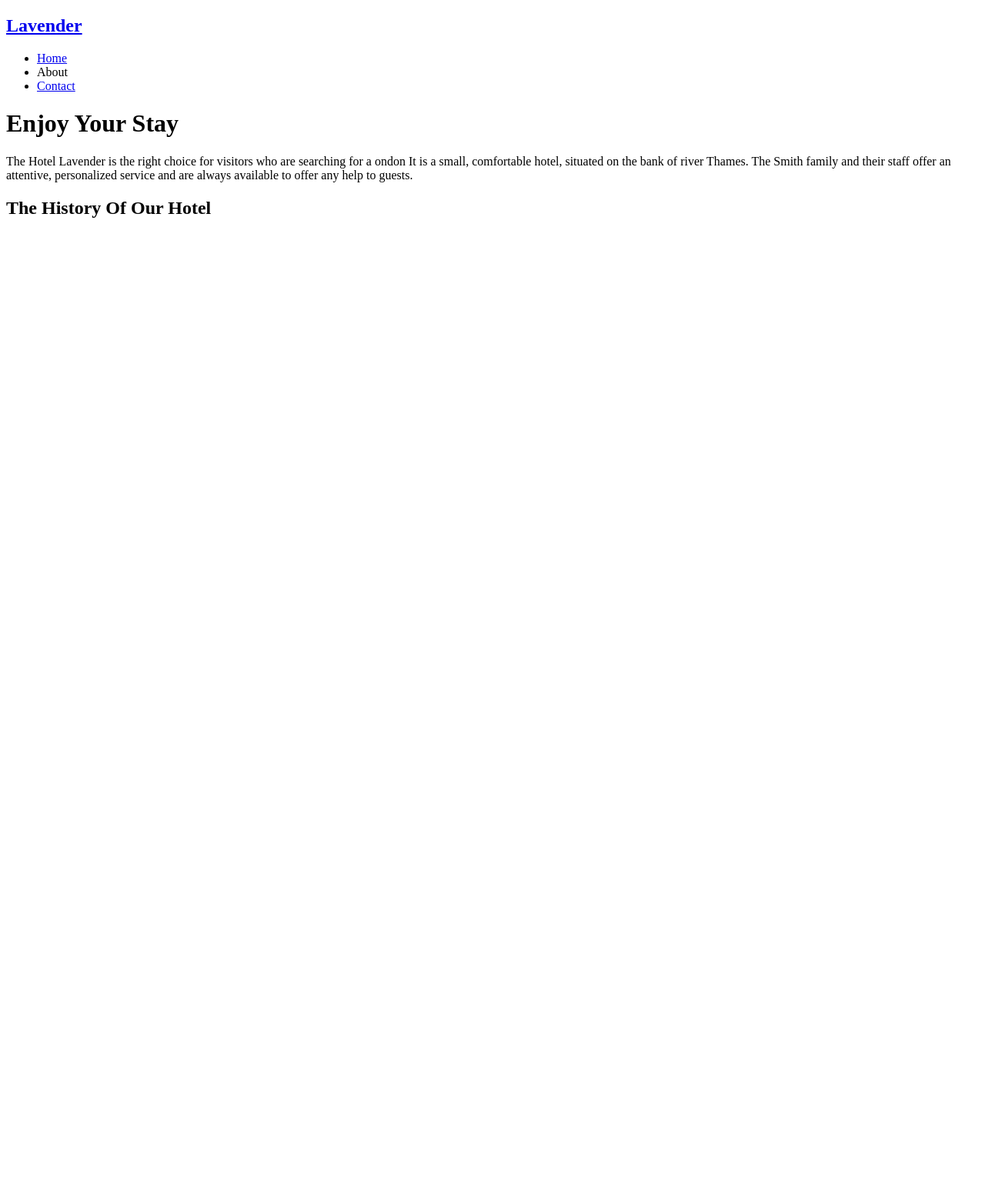
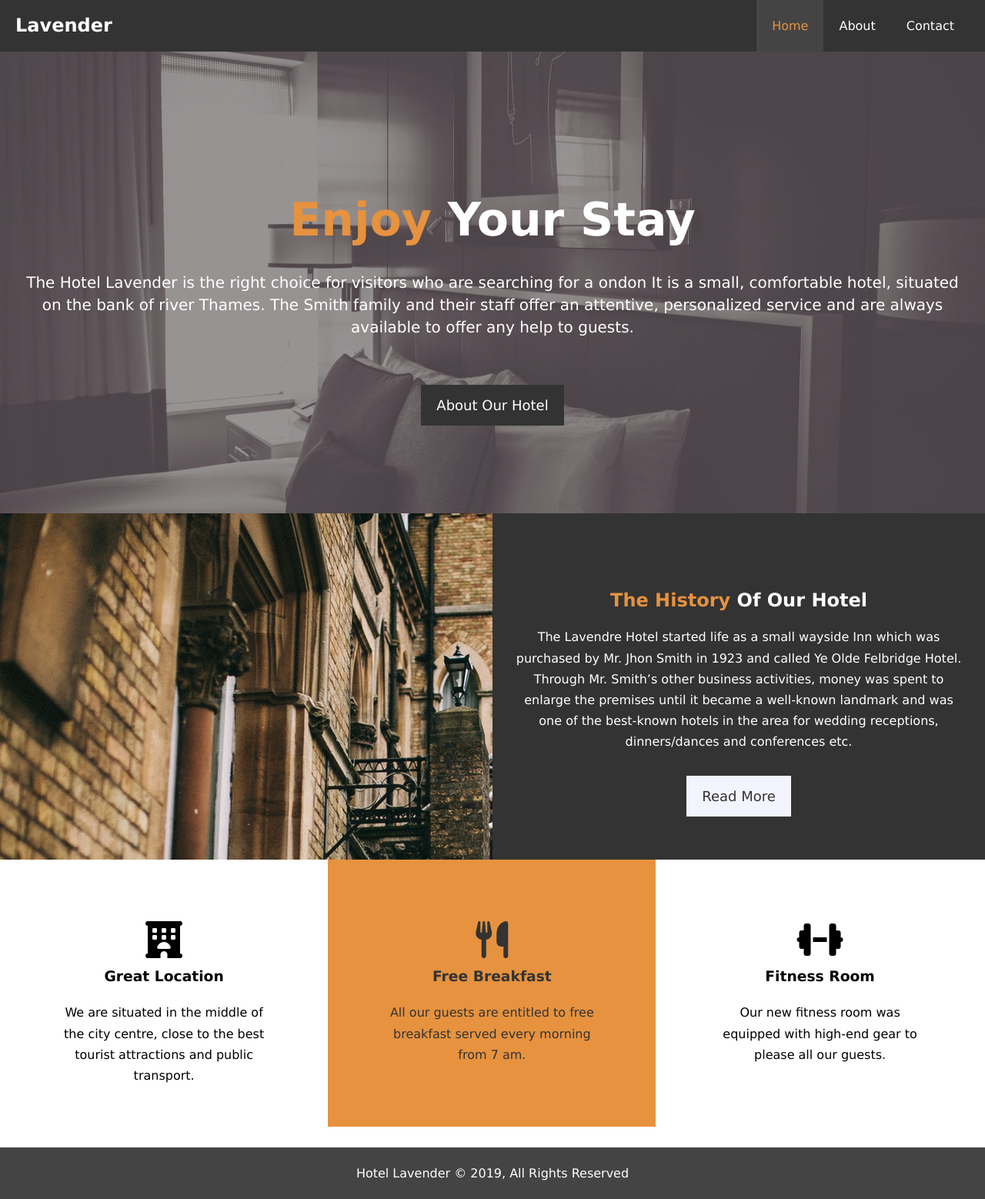
Before and after one commit to marcin-marciszewski/hotelWebsite, a plain HTML site: page index.html in a window 1280 px wide. Shown: the whole page at 77% size. Before the commit the page ends 800 px from the top, so only its background shows below. Drawn offline with Linux system fonts and the light colour scheme.

Commit message:
Main page styled

```diff
--- a/css/style.css
+++ b/css/style.css
@@ -0,0 +1,197 @@
+/* Reset */
+* {
+    margin: 0;
+    padding: 0;
+    box-sizing: border-box;
+}
+
+/* Main styling */
+html,
+body {
+    font-family: Verdana, Geneva, Tahoma, sans-serif;
+    line-height: 1.7rem;
+}
+
+a {
+    color: #333;
+    text-decoration: none;
+}
+
+h1,
+h2,
+h3 {
+    padding-bottom: 20px;
+}
+
+/* Ulility Classes */
+.container {
+    margin: auto;
+    max-width: 1400px;
+    overflow: auto;
+    padding: 0 20px;
+}
+
+.text-primary {
+    color: #e6923f;
+}
+
+.lead {
+    font-size: 20px;
+}
+
+.btn {
+    display: inline-block;
+    font-size: 18px;
+    color: #fff;
+    background: #333;
+    padding: 13px 20px;
+    border: none;
+    cursor: pointer;
+}
+
+.btn:hover {
+    background: #e6923f;
+    color: #333;
+}
+
+.btn-light {
+    background: #f4f4ff;
+    color: #333;
+}
+
+.bg-primary {
+    background: #e6923f;
+    color: #333;
+}
+
+.bg-dark {
+    background: #333;
+    color: #fff;
+}
+
+.clr {
+    clear: both;
+    height: 0;
+}
+
+.l-heading {
+    font-size: 40px;
+}
+
+/* Padding */
+.py-1 {
+    padding: 10px 0;
+}
+
+.py-2 {
+    padding: 20px 0;
+}
+
+.py-3 {
+    padding: 30px 0;
+}
+
+/* Navbar */
+#navbar {
+    background: #333;
+    color: #fff;
+    overflow: auto;
+}
+
+#navbar a {
+    color: #fff;
+}
+
+#navbar .logo {
+    float: left;
+    padding-top: 20px;
+}
+
+#navbar ul {
+    list-style: none;
+    float: right;
+}
+
+#navbar ul li {
+    float: left;
+}
+
+#navbar ul li a {
+    display: block;
+    padding: 20px;
+    text-align: center;
+}
+
+#navbar ul li a:hover,
+#navbar ul li a.current {
+    background: #444;
+    color: #e6923f;
+}
+
+/* Showcase */
+#showcase {
+    background: url(../img/showcase.jpg) no-repeat center center/cover;
+    height: 600px;
+}
+
+#showcase .showcase-content {
+    color: #fff;
+    text-align: center;
+    padding-top: 170px;
+}
+
+#showcase .showcase-content h1 {
+    font-size: 60px;
+    line-height: 1.6em;
+}
+
+#showcase .showcase-content p {
+    padding-bottom: 60px;
+    line-height: 1.8rem;
+}
+
+/* Home Info */
+#home-info {
+    height: 450px;
+}
+
+#home-info .info-img {
+    float: left;
+    width: 50%;
+    background: url(../img/home.jpg);
+    height: 100%;
+}
+
+#home-info .info-content {
+    float: right;
+    width: 50%;
+    height: 100%;
+    text-align: center;
+    padding: 100px 30px;
+    overflow: hidden;
+}
+
+#home-info .info-content p {
+    padding-bottom: 30px;
+}
+
+.box {
+    float: left;
+    width: 33.3%;
+    padding: 80px;
+    text-align: center;
+}
+
+
+.box i {
+    margin-bottom: 10px;
+}
+
+/* Footera */
+#main-footer {
+    text-align: center;
+    background: #444;
+    color: #fff;
+    padding: 20px;
+    margin-top: 0;
+}
--- a/index.html
+++ b/index.html
@@ -20,13 +20,13 @@
                 <h1 class="logo"><a href="index.html">Lavender</a></h1>
                 <ul>
                     <li><a href="index.html" class="current">Home</a></li>
-                    <li><a href="about.html"></a>About</li>
+                    <li><a href="about.html">About</a></li>
                     <li><a href="contact.html">Contact</a></li>
                 </ul>
             </div>
         </nav>
 
-        <div class="showcase">
+        <div id="showcase">
             <div class="container">
                 <div class="showcase-content">
                     <h1><span class="text-primary">Enjoy </span>Your Stay</h1>
@@ -35,7 +35,7 @@
                         and
                         their staff offer an attentive, personalized service and are always available to offer any help
                         to guests.</p>
-                    <a href="about.html" class="btn"></a>
+                    <a href="about.html" class="btn">About Our Hotel</a>
                 </div>
             </div>
         </div>
@@ -45,8 +45,36 @@
         <div class="info-img"></div>
         <div class="info-content">
             <h2><span class="text-primary">The History </span>Of Our Hotel</h2>
+            <p>The Lavendre Hotel started life as a small wayside Inn which was purchased by Mr. Jhon Smith in 1923 and
+                called Ye Olde Felbridge Hotel. Through Mr. Smith’s other business activities, money was spent to
+                enlarge the premises until it became a well-known landmark and was one of the best-known hotels in the
+                area for wedding receptions, dinners/dances and conferences etc.</p>
+            <a href="about.html" class="btn btn-light">Read More</a>
         </div>
     </section>
+
+    <section id="freatures">
+        <div class="box bg-light">
+            <i class="fas fa-hotel fa-3x"></i>
+            <h3>Great Location</h3>
+            <p>We are situated in the middle of the city centre, close to the best tourist attractions and public
+                transport. </p>
+        </div>
+        <div class="box bg-primary">
+            <i class="fas fa-utensils fa-3x"></i>
+            <h3>Free Breakfast</h3>
+            <p>All our guests are entitled to free breakfast served every morning from 7 am.</p>
+        </div>
+        <div class="box bg-light">
+            <i class="fas fa-dumbbell fa-3x"></i>
+            <h3>Fitness Room</h3>
+            <p>Our new fitness room was equipped with high-end gear to please all our guests. </p>
+        </div>
+    </section>
+    <div class="clr"></div>
+    <footer id="main-footer">
+        <p>Hotel Lavender &copy; 2019, All Rights Reserved</p>
+    </footer>
 </body>
 
 </html>
```
Also changed, not shown: img/home.jpg (added), img/showcase.jpg (added).
